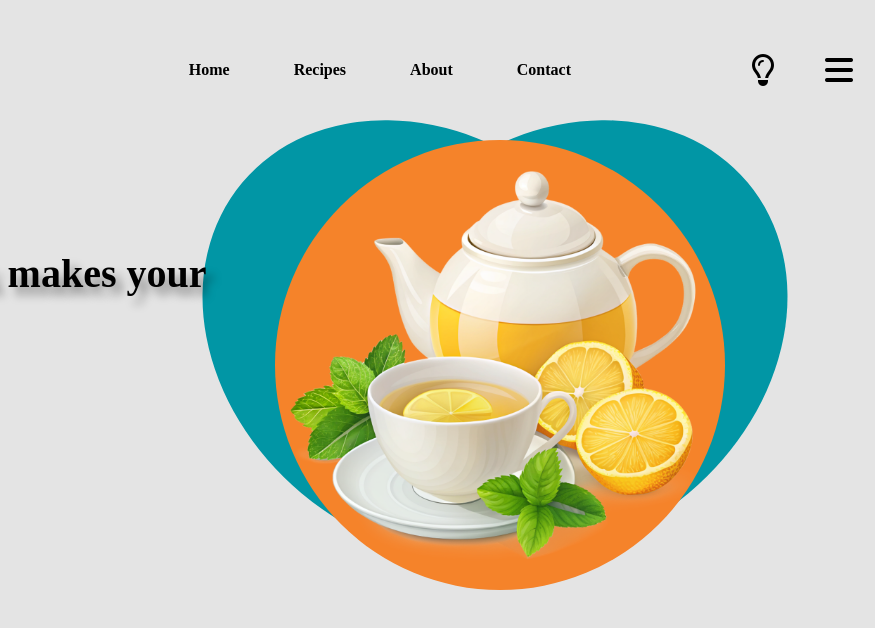
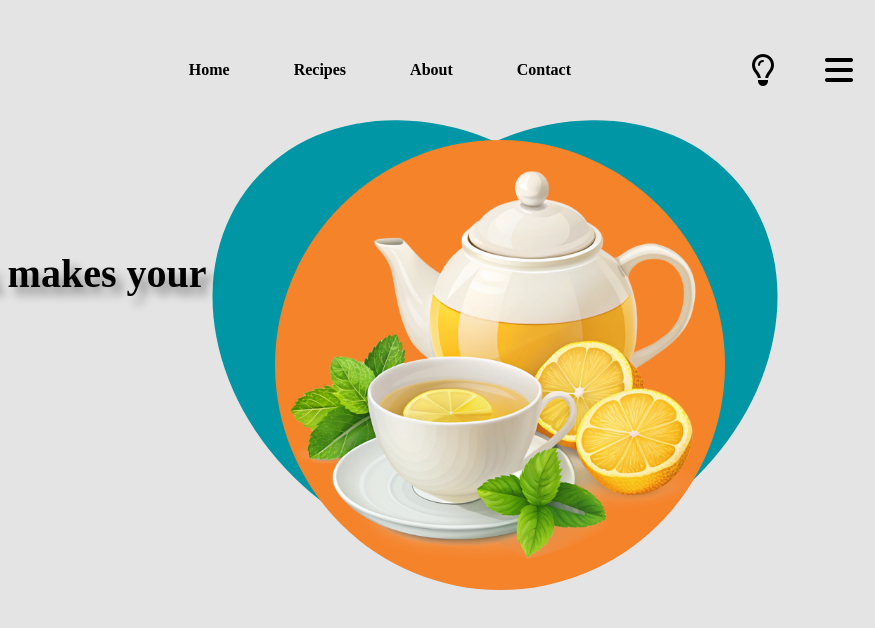
Before and after one commit to BurcuML/dark-mode-website, a plain HTML site: page Dark Mode/index.html in a window 1280 px wide. Shown: the full height of the page, 405-1280 px from the left. Drawn offline with Linux system fonts and the light colour scheme.

Commit message:
Update styles.css

```diff
--- a/Dark Mode/styles.css
+++ b/Dark Mode/styles.css
@@ -19,7 +19,7 @@ body{
 
 .container{
   width: 100%;
-  height: 90vh;
+  height: 100vh;
 }
 nav{
   width: 100%;
@@ -95,7 +95,7 @@ nav ul li a:hover::before{
 }
 .sec{
   position: absolute;
-  right: 50px; /*40px ile düzelt*/
+  right: 40px;
   width: 490px;
   height: 400px;
   transform: rotate(40deg);
@@ -105,7 +105,7 @@ nav ul li a:hover::before{
 }
 .first{
   position: absolute;
-  right: -80px; /*-70px ile düzelt*/
+  right: -70px;
   width: 490px;
   height: 400px;
   transform: rotate(140deg);
```
